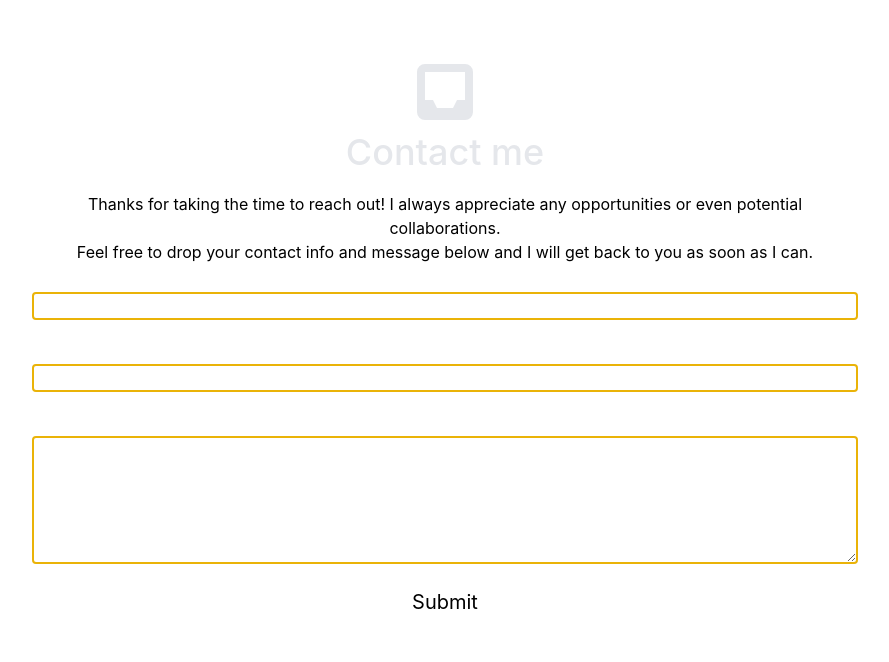
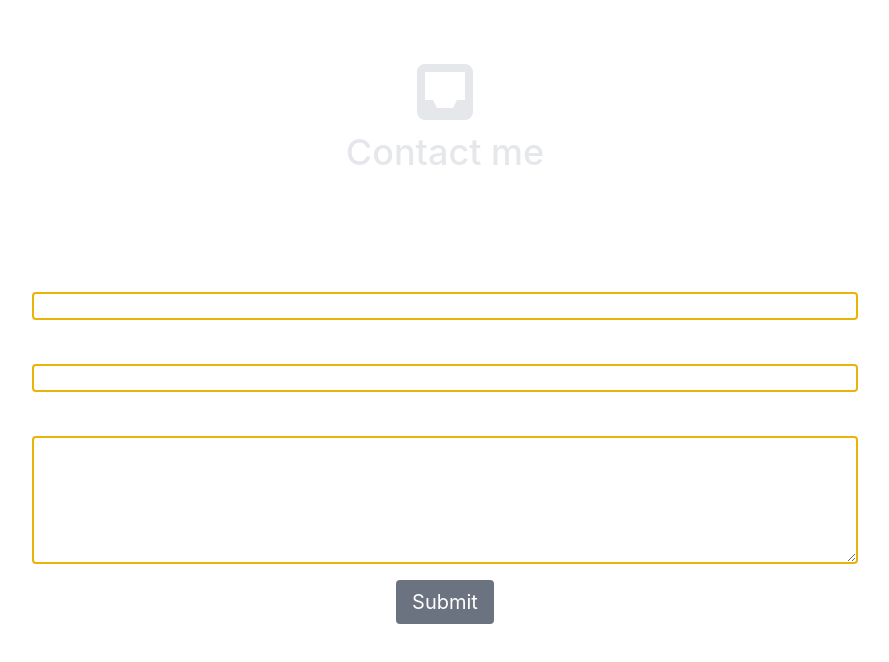
Before and after one commit to SeanEvanss/NEXT_portfolio, a Next.js app: page /components/Contact in a window 1280 px wide. Shown: the top 662 px of the page, without its empty margins (195-1084 px from the left). Built offline with nearby package versions, Linux system fonts and the light colour scheme.

Commit message:
Reimplemented contact component

```diff
--- a/pages/components/Contact.js
+++ b/pages/components/Contact.js
@@ -50,7 +50,7 @@ export default function Contact() {
                     <h2 className="text-gray-200 sm:text-4xl text-3xl mb-5 font-medium title-font" >
                         Contact me
                     </h2>
-                    <p className="text-center">
+                    <p className="text-center text-pure_white">
                         Thanks for taking the time to reach out! I always appreciate any opportunities or even potential collaborations.
                         <br />
                         Feel free to drop your contact info and message below and I will get back to you as soon as I can.
@@ -88,7 +88,7 @@ export default function Contact() {
                             onChange={(e) => { setMessage(e.target.value) }} />
 
                     </div>
-                    <button type="submit" className="py-2 px-4 rounded text-xl hover:bg-gray-900 hover:text-white focus:outline-none">
+                    <button type="submit" className="py-2 px-4 rounded text-xl text-pure_white bg-gray-500 hover:bg-gray-900 hover:text-gray-500 focus:outline-none">
                         Submit
                     </button>
                 </form>
--- a/pages/index.js
+++ b/pages/index.js
@@ -4,6 +4,7 @@ import About from './components/About'
 import Landing from './components/Landing'
 import Skills from './components/Skills'
 import Projects from './components/Projects'
+import Conact from './components/Contact'
 
 
 export default function Home() {
@@ -14,6 +15,7 @@ export default function Home() {
       <About/>
       <Skills/>
       <Projects/>
+      <Conact/>
     </main>
     </html>
   )
```
